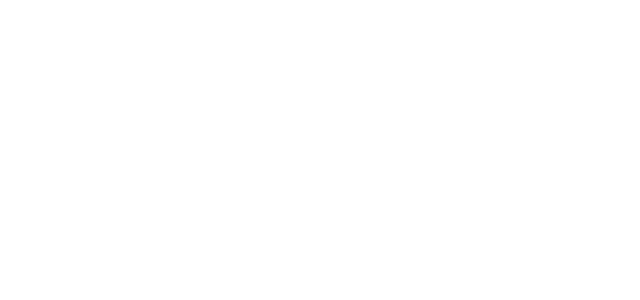
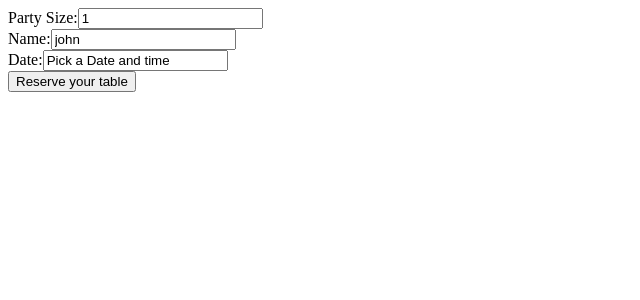
Before and after one commit to safiyc/restaurant, a React (Create React App) app in the folder frontend/: page /reserve in a window 1280 px wide. Shown: the top 300 px of the page, without its empty margins (0-640 px from the left). Built offline with nearby package versions, Linux system fonts and the light colour scheme.

Commit message:
Add datepicker and add Reserve component

```diff
--- a/frontend/package.json
+++ b/frontend/package.json
@@ -4,6 +4,7 @@
   "private": true,
   "dependencies": {
     "react": "^16.8.6",
+    "react-datepicker": "^2.8.0",
     "react-dom": "^16.8.6",
     "react-router-dom": "^5.0.1",
     "react-scripts": "3.0.1",
--- a/frontend/src/components/Header/Header.js
+++ b/frontend/src/components/Header/Header.js
@@ -74,7 +74,7 @@
           <span className="txt_sub">Why You Should Visit Us.</span>
         </S.ImgText>
         <S.HeaderButton>
-          <Link to='/reserve-form'>
+          <Link to='/reserve'>
             Reserve A Table
           </Link>
         </S.HeaderButton>
--- /dev/null
+++ b/frontend/src/components/Reserve/Reserve.js
@@ -0,0 +1,40 @@
+import React, { Component } from 'react';
+
+import ReserveForm from './ReserveForm';
+
+
+export default class Reserve extends Component {
+    constructor(props){
+        super(props);
+        this.state = {
+            partySize: 1,
+            name: 'john',
+            startDate: new Date()
+        }
+    }
+
+    handleChange = (date) => {
+        this.setState({
+            startDate: date
+        });
+    }
+
+    handleAdd = () => {
+        console.log(this);
+    }
+
+    render(){
+        const { partySize, name, startDate, handleChange, handleAdd } = this.state;
+        return (
+            <div>
+                <ReserveForm
+                    partySize={partySize}
+                    name={name}
+                    date={startDate}
+                    handleChange={handleChange}
+                    handleAdd={handleAdd}
+                />
+            </div>
+        )
+    }
+}
--- a/frontend/src/components/Reserve/ReserveButton.js
+++ b/frontend/src/components/Reserve/ReserveButton.js
@@ -1,22 +1,8 @@
-import React, { Component } from 'react';
-import ReserveForm from './ReserveForm';
+import React from 'react';
 
-export default class ReserveButton extends Component {
-    constructor(props){
-        super(props);
-        this.state = {
-            partySize: 1,
-            name: 'john'
 
-        }
-    }
-
-    render(){
-        const { partySize, name } = this.state;
-        return (
-            <div>
-                <ReserveForm partySize={partySize} name={name} />
-            </div>
-        )
-    }
-}
+export default props => (
+    <div>
+        test
+    </div>
+)
--- a/frontend/src/components/Reserve/ReserveForm.js
+++ b/frontend/src/components/Reserve/ReserveForm.js
@@ -1,14 +1,32 @@
 import React from 'react';
+import DatePicker from "react-datepicker";
+
+import "react-datepicker/dist/react-datepicker.css";
 
 export default props => {
-    const { partySize, name } = props;
+    const { partySize, name, startDate, handleChange } = props;
     return (
-            <div role='form'>
+            <form onChange={handleChange}>
                 Party Size:
                 <input type='text' value={partySize} />
                 <br />
                 Name:
                 <input type='text' value={name}/>
-            </div>
+                <br />
+                Date:
+
+                <DatePicker
+                    selected={startDate}
+                    onChange={handleChange}
+                    showTimeSelect
+                    timeFormat="HH:mm"
+                    timeIntervals={15}
+                    dateFormat="MMMM d, yyyy h:mm aa"
+                    timeCaption="time"
+                    value="Pick a Date and time"
+                />
+                <br />
+                <button type="submit">Reserve your table</button>
+            </form>
         )
     }
--- a/frontend/src/index.js
+++ b/frontend/src/index.js
@@ -2,7 +2,7 @@
 import ReactDOM from 'react-dom';
 import { BrowserRouter as Router, Switch, Route } from 'react-router-dom';
 import App from './App';
-import ReserveButton from './components/Reserve/ReserveButton'
+import Reserve from './components/Reserve/Reserve'
 
 import * as serviceWorker from './serviceWorker';
 
@@ -10,7 +10,7 @@
     <Router>
         <Switch>
             <Route component={App} exact path="/" />
-            <Route component={ReserveButton} path="/reserve-form" />
+            <Route component={Reserve} path="/reserve" />
         </Switch>
     </Router>
 )
```
Also changed, not shown: 1 other file (tests, documents, lock files or other folders).
